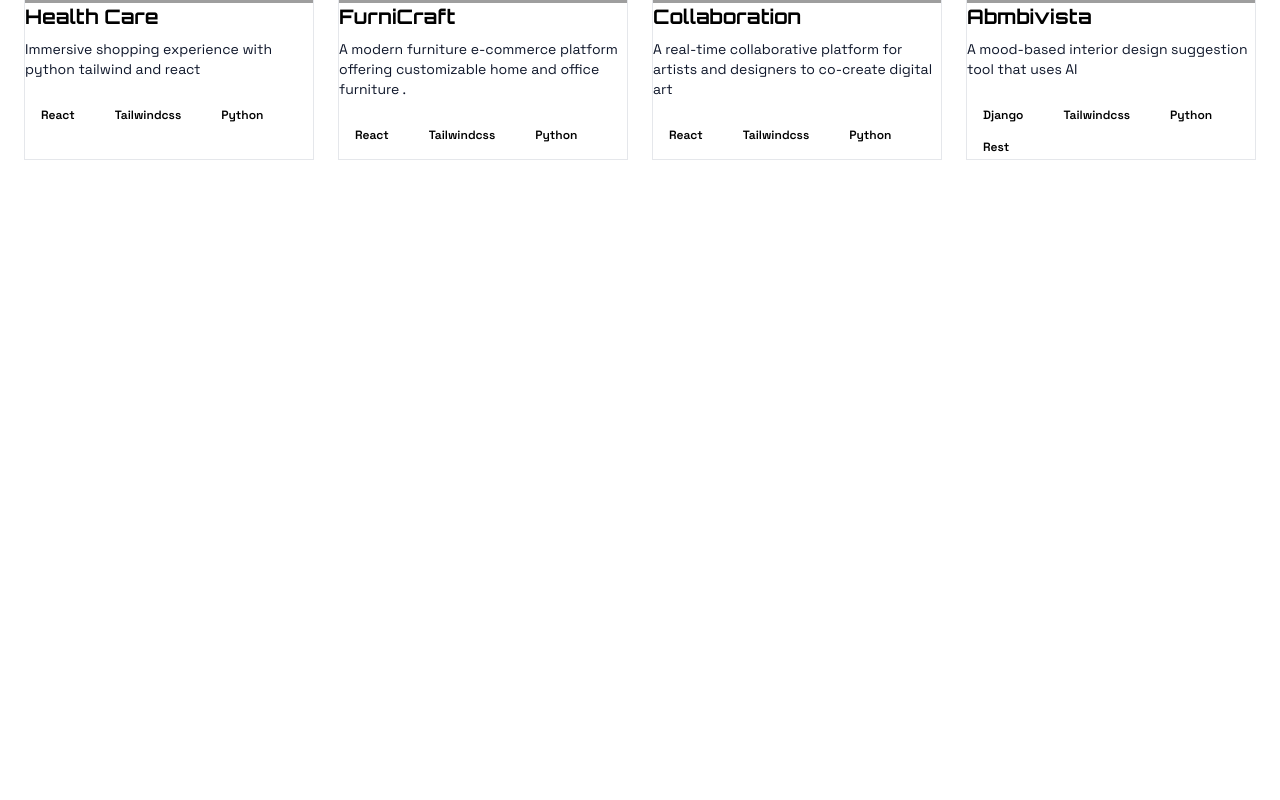
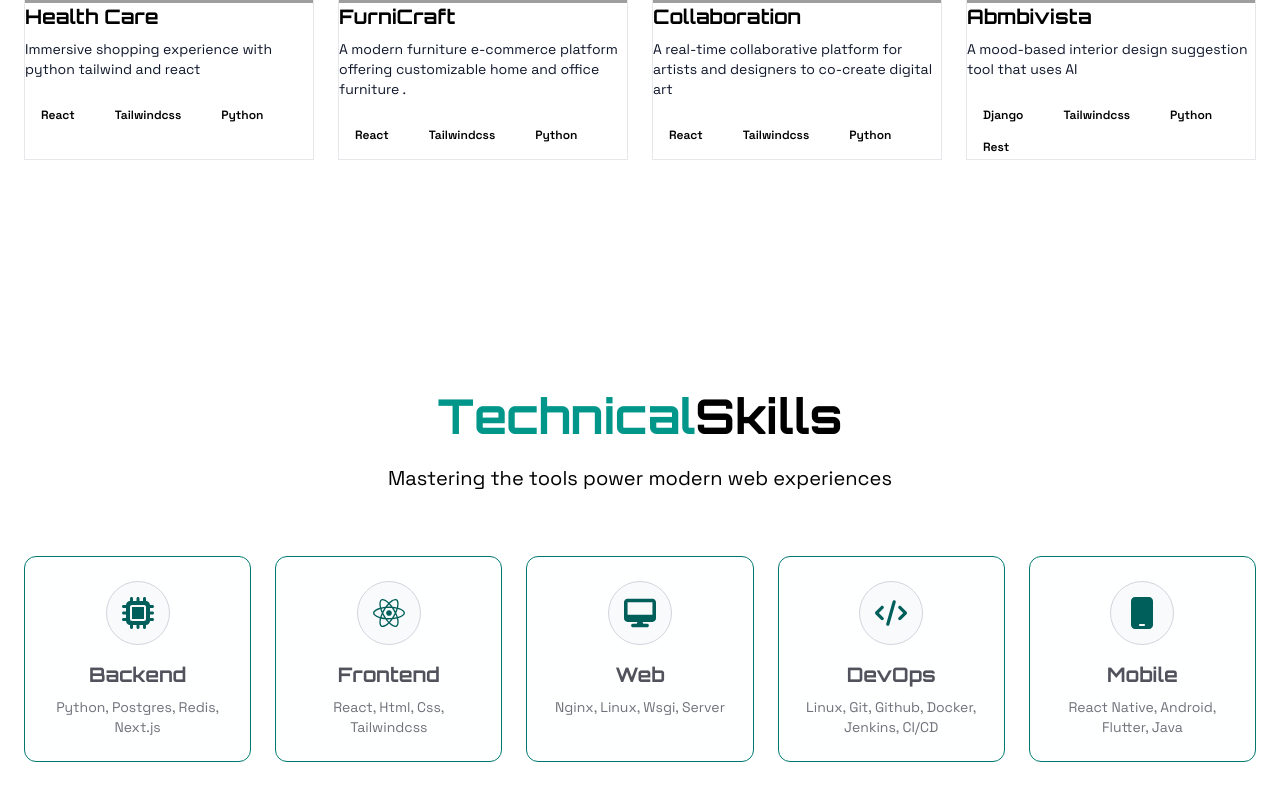
Before and after one commit to JonayedAlHabib/Porfolio, a React (Vite) app: page / in a window 1280 px wide. Shown: the part 1282-2082 px from the top of the page. Before the commit the page ends 1594 px from the top, so only its background shows below. Built offline with nearby package versions, Linux system fonts and the light colour scheme; grey boxes are pictures that could not be loaded.

Commit message:
feat: add Skill component to Home page

```diff
--- /dev/null
+++ b/src/components/Skill.jsx
@@ -0,0 +1,35 @@
+import React from 'react'
+import { skillsData } from '../assets/asstes';
+
+const Skill = () => {
+  return (
+    <div id='skills' className='py-20'>
+        <div className='max-w-7xl mx-auto px-6'>
+            <div className='text-center mb-16'>
+                <h2 className='text-4xl sm:text-5xl font-bold mb-6'>
+                    <span className='text-teal-600'>Technical</span>
+                    Skills
+                </h2>
+                <p className='text-xl mb-6 max-w-3xl mx-auto'>Mastering the tools power modern web experiences</p>
+            </div>
+            <div className='grid grid-cols-1 md:grid-cols-5 gap-6'>
+                {
+                    skillsData.map((skill, index)=>(
+                        <div key={index} className='p-6 border bg-teal-50/10 border-teal-700 rounded-xl text-center cursor-pointer hover:border-b-4 hover:border-b-teal-800 hover:border-r-4 hover:border-r-teal-800 hover:translate-y-1 transition-all duration-300'>
+                            <div className='w-16 h-16 mx-auto rounded-full flex items-center justify-center border border-gray-300 bg-gray-50 mb-4'>
+                                <skill.icon className='w-8 h-8 text-teal-800' />
+                            </div>
+                            <h3 className='text-xl mb-2 font-bold text-zinc-600'>{skill.title}</h3>
+                            <p className='text-sm text-zinc-500'>
+                                {skill.technologies.join(', ')}
+                            </p>
+                        </div>
+                    ))
+                }
+            </div>
+        </div>
+    </div>
+  )
+}
+
+export default Skill
--- a/src/pages/Home.jsx
+++ b/src/pages/Home.jsx
@@ -2,12 +2,14 @@ import React from 'react'
 import Navbar from '../components/Navbar';
 import Hero from '../components/Hero'
 import Work from '../components/Work';
+import Skill from '../components/Skill'
 const Home = () => {
   return (
     <div>
       <Navbar />
       <Hero />
       <Work />
+      <Skill />
     </div>
   )
 }
```
